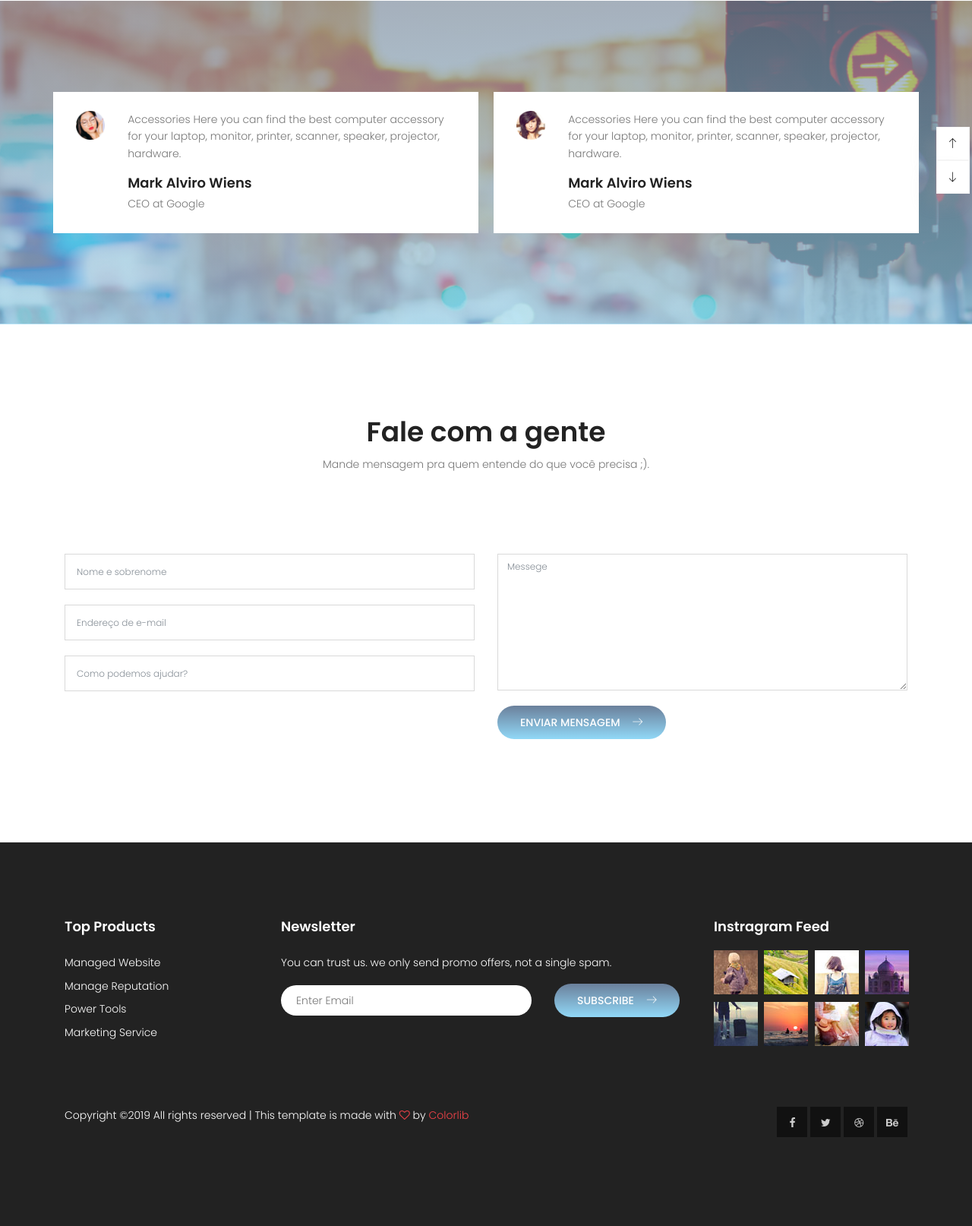
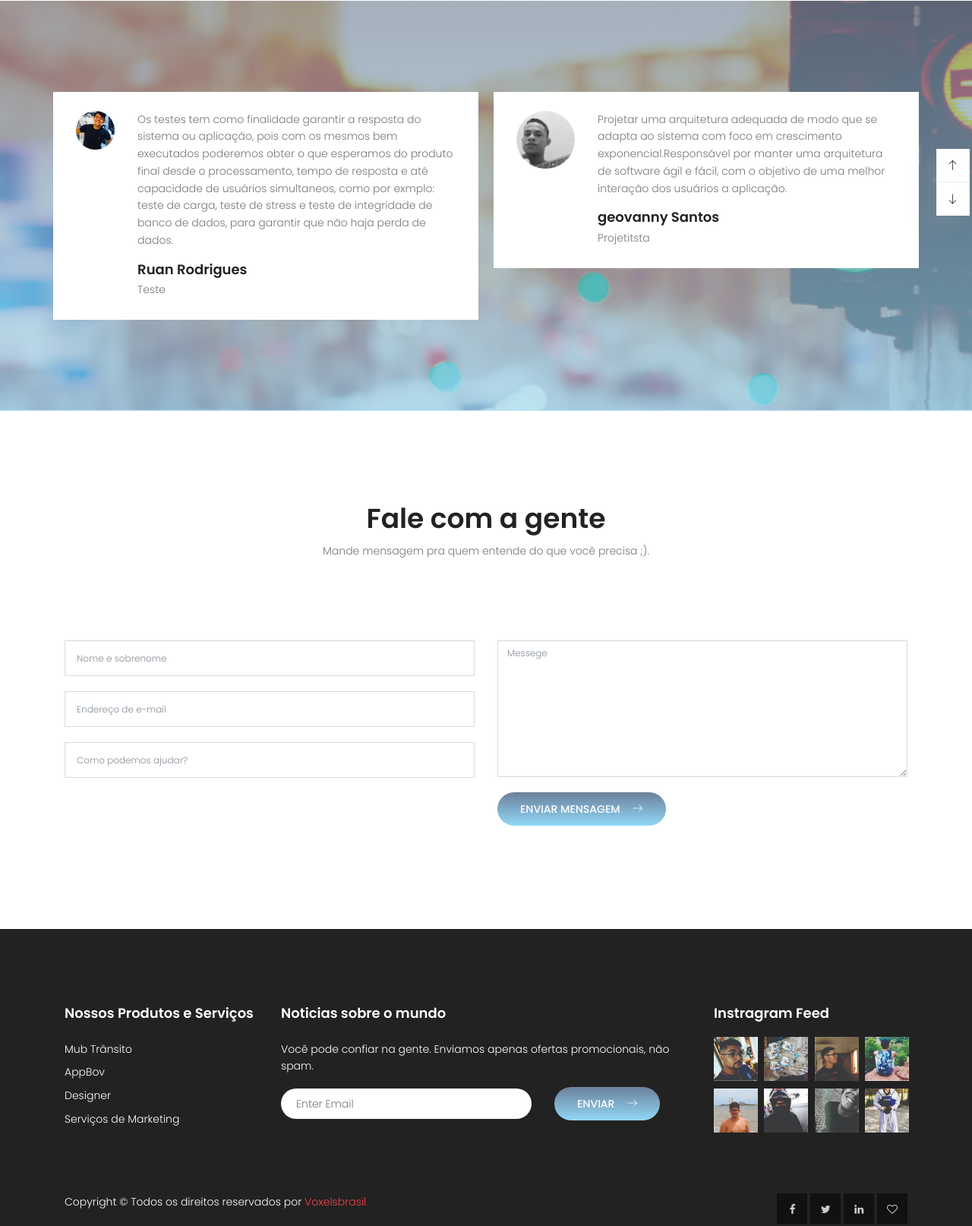
Before and after one commit to hiagomf/SiteVoxels, a plain HTML site: page index.html in a window 1280 px wide. Shown: the part 3396-5010 px from the top of the page at 76% size. Drawn offline with nearby package versions, Linux system fonts and the light colour scheme; files whose address does not match are found by name.

Commit message:
Novas imagens do site

```diff
--- a/index.html
+++ b/index.html
@@ -289,26 +289,30 @@
 						<div class="active-testimonial">
 							<div class="single-testimonial item d-flex flex-row">
 								<div class="thumb">
-									<img class="img-fluid" src="img/user1.png" alt="">
+									<img class="img-fluid" src="img/fotos feed insta/geo.png" alt="">
 								</div>
 								<div class="desc">
 									<p>
-										Accessories Here you can find the best computer accessory for your laptop, monitor, printer, scanner, speaker, projector, hardware.
+											Projetar uma arquitetura adequada de modo que se adapta ao sistema com foco em crescimento
+											exponencial.Responsável por manter uma arquitetura de software ágil e fácil, com o objetivo de
+											uma melhor interação dos usuários a aplicação.
 									</p>
-									<h4 mt-30>Mark Alviro Wiens</h4>
-									<p>CEO at Google</p>
+									<h4 mt-30>geovanny Santos</h4>
+									<p>Projetitsta</p>
 								</div>
 							</div>
 							<div class="single-testimonial item d-flex flex-row">
 								<div class="thumb">
-									<img class="img-fluid" src="img/user2.png" alt="">
+									<img class="img-fluid" src="img/fotos feed insta/ruan.png" alt="">
 								</div>
 								<div class="desc">
 									<p>
-										Accessories Here you can find the best computer accessory for your laptop, monitor, printer, scanner, speaker, projector, hardware.
+										Os testes tem como finalidade garantir a resposta do sistema ou aplicação, pois com os mesmos bem executados poderemos obter o que
+										esperamos do produto final desde o processamento, tempo de resposta e até capacidade de usuários simultaneos, como por exmplo: teste de carga, teste de stress
+										e teste de integridade de banco de dados, para garantir que não haja perda de dados.
 									</p>
-									<h4 mt-30>Mark Alviro Wiens</h4>
-									<p>CEO at Google</p>
+									<h4 mt-30>Ruan Rodrigues</h4>
+									<p>Teste</p>
 								</div>
 							</div>
 						</div>
@@ -356,19 +360,19 @@
 					<div class="row">
 						<div class="col-lg-3  col-md-12">
 							<div class="single-footer-widget">
-								<h6>Top Products</h6>
+								<h6>Nossos Produtos e Serviços</h6>
 								<ul class="footer-nav">
-									<li><a href="#">Managed Website</a></li>
-									<li><a href="#">Manage Reputation</a></li>
-									<li><a href="#">Power Tools</a></li>
-									<li><a href="#">Marketing Service</a></li>
+									<li><a href="#">Mub Trânsito</a></li>
+									<li><a href="#">AppBov</a></li>
+									<li><a href="#">Designer</a></li>
+									<li><a href="#">Serviços de Marketing</a></li>
 								</ul>
 							</div>
 						</div>
 						<div class="col-lg-6  col-md-12">
 							<div class="single-footer-widget newsletter">
-								<h6>Newsletter</h6>
-								<p>You can trust us. we only send promo offers, not a single spam.</p>
+								<h6>Noticias sobre o mundo</h6>
+								<p>Você pode confiar na gente. Enviamos apenas ofertas promocionais, não spam.</p>
 								<div id="mc_embed_signup">
 									<form target="_blank" novalidate="true" action="https://spondonit.us12.list-manage.com/subscribe/post?u=1462626880ade1ac87bd9c93a&amp;id=92a4423d01" method="get" class="form-inline">
 
@@ -381,7 +385,7 @@
 											</div>
 
 											<div class="col-lg-4 col-md-12">
-												<button class="nw-btn primary-btn">Subscribe<span class="lnr lnr-arrow-right"></span></button>
+												<button class="nw-btn primary-btn">Enviar<span class="lnr lnr-arrow-right"></span></button>
 											</div>
 										</div>
 										<div class="info"></div>
@@ -393,14 +397,14 @@
 							<div class="single-footer-widget mail-chimp">
 								<h6 class="mb-20">Instragram Feed</h6>
 								<ul class="instafeed d-flex flex-wrap">
-									<li><img src="img/i1.jpg" alt=""></li>
-									<li><img src="img/i2.jpg" alt=""></li>
-									<li><img src="img/i3.jpg" alt=""></li>
-									<li><img src="img/i4.jpg" alt=""></li>
-									<li><img src="img/i5.jpg" alt=""></li>
-									<li><img src="img/i6.jpg" alt=""></li>
-									<li><img src="img/i7.jpg" alt=""></li>
-									<li><img src="img/i8.jpg" alt=""></li>
+									<li><img src="img/fotos feed insta/c2.jpg" alt=""></li>
+									<li><img src="img/fotos feed insta/c3.jpg" alt=""></li>
+									<li><img src="img/fotos feed insta/d2.jpg" alt=""></li>
+									<li><img src="img/fotos feed insta/g2.jpg" alt=""></li>
+									<li><img src="img/fotos feed insta/h1.jpg" alt=""></li>
+									<li><img src="img/fotos feed insta/h2.jpg" alt=""></li>
+									<li><img src="img/fotos feed insta/r2.jpg" alt=""></li>
+									<li><img src="img/fotos feed insta/r3.jpg" alt=""></li>
 								</ul>
 							</div>
 						</div>
@@ -408,13 +412,13 @@
 
 					<div class="row footer-bottom d-flex justify-content-between">
 						<!-- Link back to Colorlib can't be removed. Template is licensed under CC BY 3.0. -->
-            <p class="col-lg-8 col-sm-12 footer-text m-0 text-white">Copyright &copy;<script>document.write(new Date().getFullYear());</script> All rights reserved | This template is made with <i class="fa fa-heart-o" aria-hidden="true"></i> by <a href="https://colorlib.com" target="_blank">Colorlib</a></p>
+            <p class="col-lg-8 col-sm-12 footer-text m-0 text-white">Copyright &copy;<!-- <script>document.write(new Date().getFullYear());</script> --> Todos os direitos reservados <!-- <i class="fa fa-heart-o" aria-hidden="true"></i> --> por <a href="#" target="_blank">Voxelsbrasil</a></p>
             <!-- Link back to Colorlib can't be removed. Template is licensed under CC BY 3.0. -->
 						<div class="col-lg-4 col-sm-12 footer-social">
 							<a href="#"><i class="fa fa-facebook"></i></a>
 							<a href="#"><i class="fa fa-twitter"></i></a>
-							<a href="#"><i class="fa fa-dribbble"></i></a>
-							<a href="#"><i class="fa fa-behance"></i></a>
+							<a href="#"><i class="fa fa-linkedin"></i></a>
+							<a href="#"><i class="fa fa-heart-o"></i></a>
 						</div>
 					</div>
 				</div>
```
Also changed, not shown: img/fotos feed insta/c2.jpg (added), img/fotos feed insta/c3.jpg (added), img/fotos feed insta/d2.jpg (added), img/fotos feed insta/g2.jpg (added), img/fotos feed insta/geo.png (added), img/fotos feed insta/h1.jpg (added), img/fotos feed insta/h2.jpg (added), img/fotos feed insta/r2.jpg (added), img/fotos feed insta/r3.jpg (added), img/fotos feed insta/ruan.png (added), img/logos/insta.png (added).
